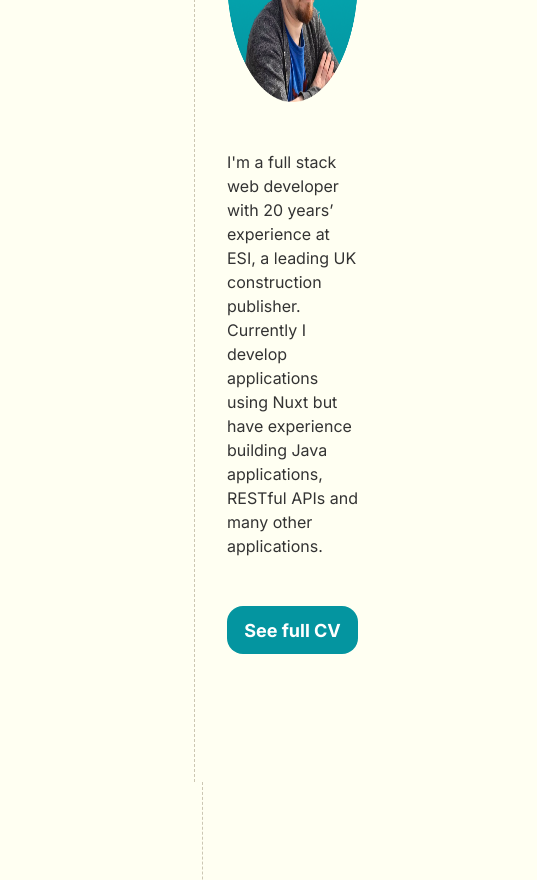
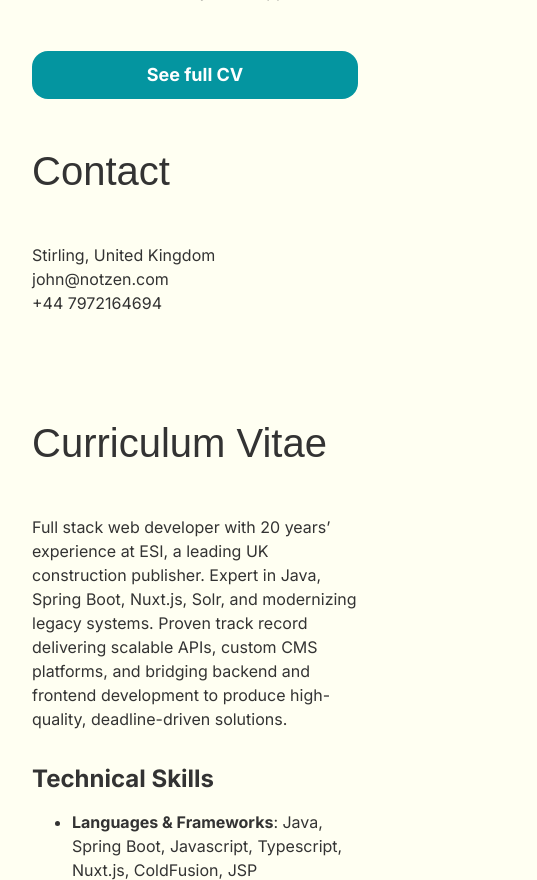
Before and after one commit to jayb0b/personal-site, an Astro site: page / in a window 390 px wide. Shown: the part 1120-2000 px from the top of the page, 537 px wide, since content can reach past the window. Built offline with nearby package versions, Linux system fonts and the light colour scheme; Astro itself is replaced by a stand-in of ours; some icons are missing; a web font is replaced by a local one.

Commit message:
mobile styling start

```diff
--- a/src/components/About.astro
+++ b/src/components/About.astro
@@ -4,7 +4,7 @@
 
 <section class="content content--reversed">
   <div>
-    <h1 class="content__header bulletted">About me</h1>
+    <h2 class="content__header bulletted">About me</h2>
   </div>
   <div class="">
     <img class="content__image" width="250" height="250" src="/john.png" />
--- a/src/components/CV.astro
+++ b/src/components/CV.astro
@@ -4,7 +4,7 @@ import CVContent from "../../cv.md";
 
 <div class="content content--wide" id="cv">
   <div class="bulletted bulletted--reverse">
-    <h1 class="content__header content__header--left">Curriculum Vitae</h1>
+    <h2 class="content__header content__header--left">Curriculum Vitae</h2>
     <div class="markdown">
       <CVContent />
     </div>
--- a/src/components/Contact.astro
+++ b/src/components/Contact.astro
@@ -4,7 +4,7 @@ import { Icon } from "astro-icon/components";
 
 <section class="content">
   <div>
-    <h1 class="content__header bulletted">Contact</h1>
+    <h2 class="content__header bulletted">Contact</h2>
   </div>
   <div>
     <div>
--- a/src/styles/layout.css
+++ b/src/styles/layout.css
@@ -69,6 +69,8 @@ body {
 .content__header {
   justify-self: right;
   line-height: 1rem;
+  font-size: var(--font-size-h1);
+  line-height: var(--line-height-h1);
 }
 
 .content__header--left {
@@ -95,3 +97,40 @@ body {
   }
   border-left: 1.5px dashed var(--border-color);
 }
+
+@media screen and (max-width: 768px) {
+  .hero {
+    display: block;
+    & > * {
+      height: inherit;
+      padding: 0px !important;
+    }
+  }
+
+  .content {
+    display: block;
+    > * {
+      border-width: 0px !important;
+      border-style: none !important;
+      padding: 1rem 0 2rem 0 !important;
+    }
+  }
+  .content--wide {
+    border-width: 0px !important;
+    padding: 0px;
+    border-style: none !important;
+  }
+  .content__header {
+    justify-self: left;
+  }
+
+  .width-switcher {
+    border-width: 0px !important;
+    border-style: none !important;
+
+    & > * {
+      border-width: 0px !important;
+      border-style: none !important;
+    }
+  }
+}
--- a/src/styles/typography.css
+++ b/src/styles/typography.css
@@ -55,3 +55,11 @@ h6 {
     left: calc(-2rem - 10px);
   }
 }
+
+@media screen and (max-width: 768px) {
+  .bulletted {
+    &::after {
+      display: none;
+    }
+  }
+}
--- a/src/styles/variables.css
+++ b/src/styles/variables.css
@@ -34,4 +34,6 @@
 
   --font-size-h6: 1rem; /* 16px */
   --line-height-h6: 1.5;
+
+  --mobile-width: 768px;
 }
```
